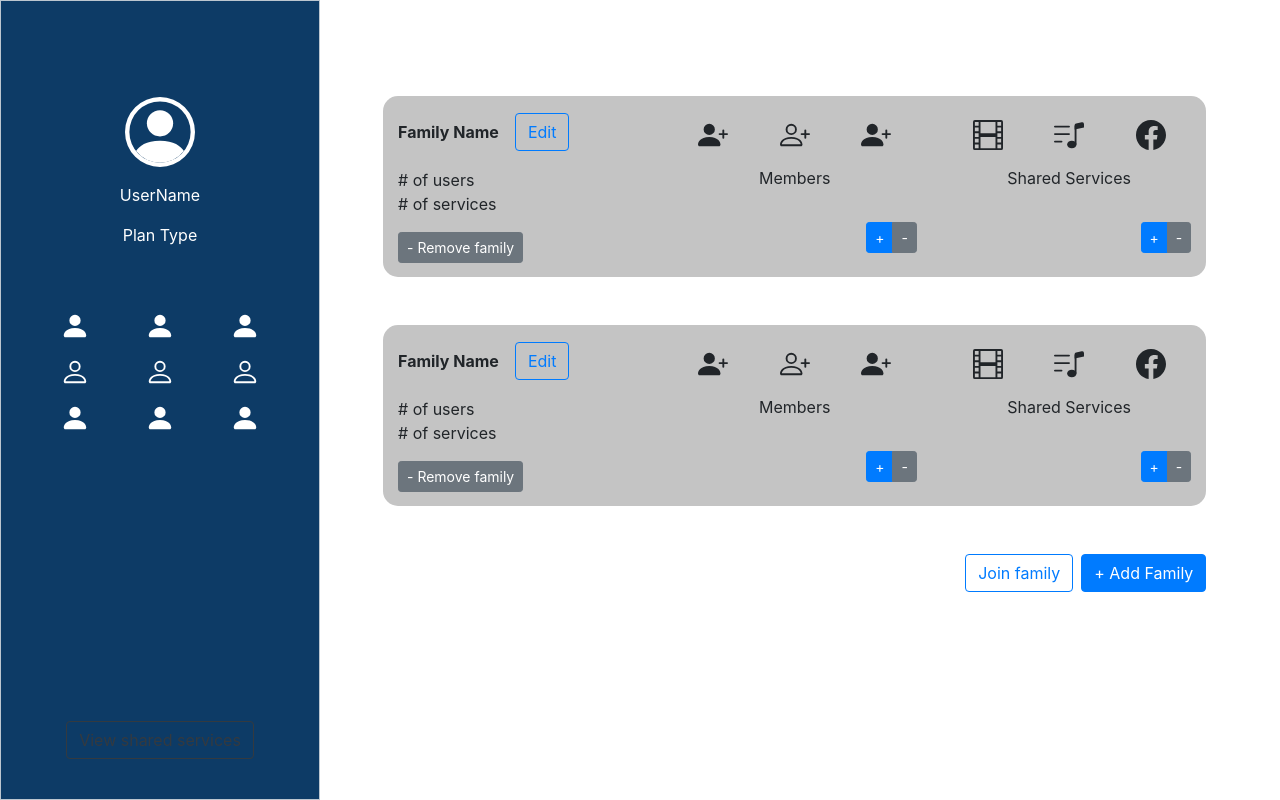
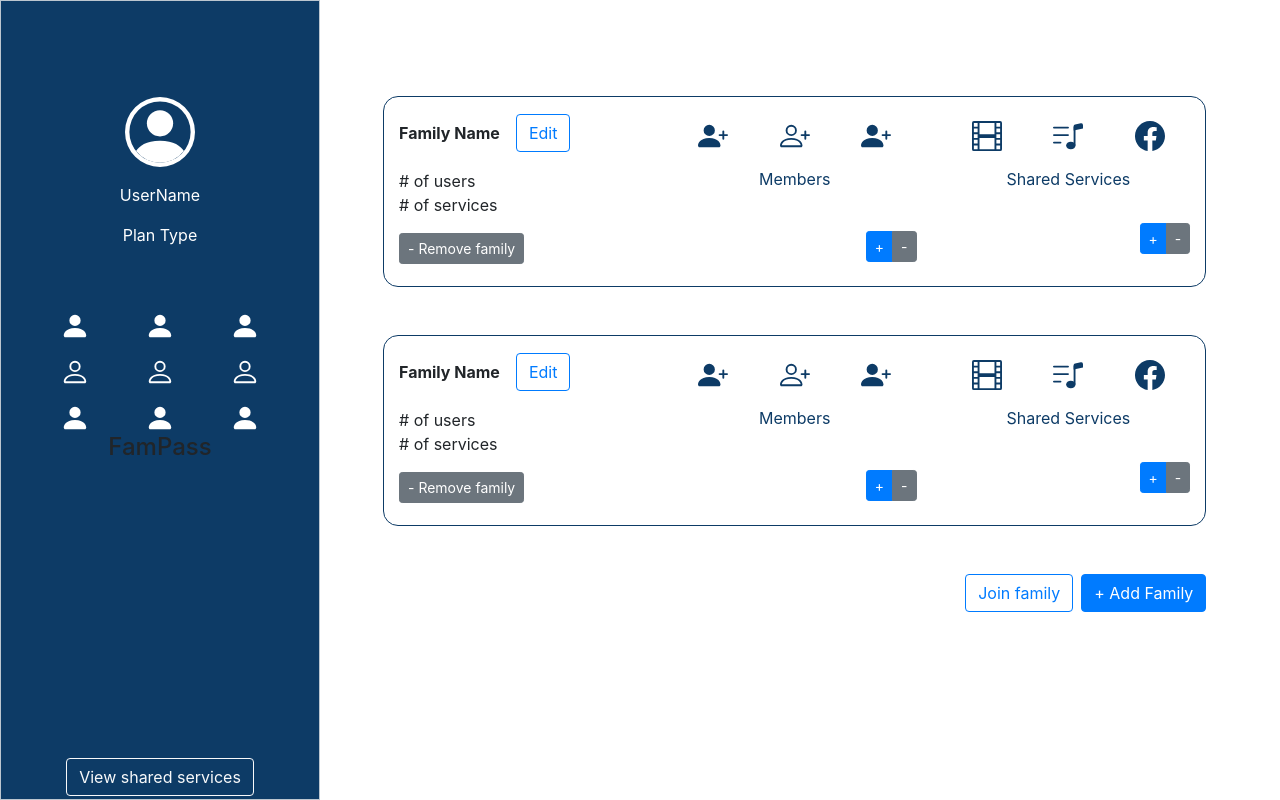
Before and after one commit to FamPassLLC/FamPass, a React app: page /family in a window 1280 px wide. Built offline with nearby package versions, Linux system fonts and the light colour scheme.

Commit message:
updated UI color scheme and buttons

```diff
--- a/client/components/FamilyDisplay.jsx
+++ b/client/components/FamilyDisplay.jsx
@@ -39,7 +39,7 @@ function FamilyDisplay() {
   return (
     <div id="familyName"
       className='d-flex mb-5 justify-content-around'
-      style={{ backgroundColor: 'rgb(196, 196, 196)', borderRadius: '15px' }}>
+      style={{ border: 'solid 1px rgb(13, 59, 102)', borderRadius: '15px' }}>
       <div className='py-2 col-4'>
         <div className='d-flex align-items-center'>
           <p className='mt-3 mr-3'>
@@ -53,7 +53,8 @@ function FamilyDisplay() {
         <button className='btn btn-secondary btn-sm'>- Remove family</button>
       </div>
 
-      <div id="members" className=' py-4 col-4'>
+      <div id="members" className=' py-4 col-4'
+        style={{color: 'rgb(13, 59, 102)'}}>
         <div className='justify-content-around d-flex'>
           <svg
             xmlns='http://www.w3.org/2000/svg'
@@ -100,13 +101,14 @@ function FamilyDisplay() {
         <p className='text-center mt-3'>Members</p>
         <div className='d-flex justify-content-end'>
           <div className='btn-group' role='group' aria-label='Side-by-side button group'>
-            <button className='btn btn-primary btn-sm mt-3'>+</button>
-           <button className='btn btn-secondary btn-sm mt-3'>-</button>
+            <button className='btn btn-primary btn-sm mt-4'>+</button>
+           <button className='btn btn-secondary btn-sm mt-4'>-</button>
           </div>
         </div>
       </div>
 
-      <div id="services" className='col-4 py-4 '>
+      <div id="services" className='col-4 py-4'
+      style={{ color: 'rgb(13, 59, 102)'}}>
         <div className='d-flex justify-content-around'>
           <svg
             xmlns='http://www.w3.org/2000/svg'
--- a/client/components/ServicesDisplay.jsx
+++ b/client/components/ServicesDisplay.jsx
@@ -53,7 +53,7 @@ function ServicesDisplay() {
       <div id="provider">
         <button
         className='btn btn-raised shadow my-button w-xs bg-white d-flex mt-2 mx-4 justify-content-around'
-        style={{ width: '15vw', height: '15vw', borderRadius: '15px' }}
+        style={{ width: '15vw', height: '15vw', border: 'solid 1px lightgrey', borderRadius: '15px' }}
         > Netflix
         </button>
         <div className='d-flex mt-2 mb-4 mx-4 align-items-start'>
@@ -64,7 +64,7 @@ function ServicesDisplay() {
       <div id="provider">
         <button
         className='btn btn-raised shadow my-button w-xs bg-white d-flex mt-2 mx-4 justify-content-around'
-        style={{ width: '15vw', height: '15vw', borderRadius: '15px' }}
+        style={{ width: '15vw', height: '15vw', border: 'solid 1px lightgrey', borderRadius: '15px'}}
         > Spotify
         </button>
         <div className='d-flex mt-2 mb-4 mx-4 align-items-start'>
--- a/client/components/ServicesPage.jsx
+++ b/client/components/ServicesPage.jsx
@@ -17,8 +17,9 @@ function ServicesPage() {
           <ServicesDisplay />
 
         <div className='d-flex justify-content-end align-items-end'>
-          <button className='btn btn-success mr-2'>+ Add Service</button>
-          {/*service icon should be removed from screen once row gets deleted from db*/}
+          <button className='btn btn-secondary mr-2'>- Remove Service</button>
+          <button className='btn btn-primary mr-2'>+ Add Service</button>
+
         </div>
       </div>
     </div>
--- a/client/components/SideBar.jsx
+++ b/client/components/SideBar.jsx
@@ -200,8 +200,9 @@ function SideBar(props) {
           </svg>
         </div>
       </div>
-        <div className='d-flex flex-column align-items-center mt-5' style={{color: 'white'}}>
-          <button id='sideBarButton' onClick={switchTo} className='btn btn-outline-dark'>{props.switchTo}</button>
+        <h4 id='logo'>FamPass</h4>
+        <div className='d-flex flex-column align-items-center mt-5'>
+          <button id='sideBarButton' onClick={switchTo} className='btn btn-outline-light'>{props.switchTo}</button>
         </div>
 
     </div>
--- a/client/components/WelcomeDisplay.jsx
+++ b/client/components/WelcomeDisplay.jsx
@@ -27,14 +27,14 @@ function WelcomeDisplay() {
   }
 
   return (
-    <div id="welcomeButtons" className='d-flex justify-content-center' style ={{margin: '10vw'}}>
+    <div id="welcomeButtons" className='d-flex justify-content-center' style ={{margin: '10vw', border: '0 1px 0 0'}}>
 
       <div className='flex-column align-item-center mx-5' id="viewMyFamilies">
         <h5 className='text-center mb-4' style={{color: 'grey'}}>View my families</h5>
         <button
         onClick={redirectToFamily}
         className='btn btn-raised shadow my-button w-xs bg-white d-flex mt-2 mx-auto justify-content-around'
-        style={{ width: '15vw', height: '15vw', borderRadius: '15px' }}
+        style={{ width: '15vw', height: '15vw', borderRadius: '15px', border: 'solid 1px lightgrey'}}
         > Image 1
         </button>
       </div>
@@ -44,7 +44,7 @@ function WelcomeDisplay() {
         <button
         onClick={redirectToServices}
         className='btn btn-raised shadow my-button w-xs bg-white d-flex mt-2 mx-auto justify-content-around'
-        style={{ width: '15vw', height: '15vw', borderRadius: '15px' }}
+        style={{ width: '15vw', height: '15vw', borderRadius: '15px', border: 'solid 1px lightgrey' }}
         >Image 2
         </button>
       </div>
```
Also changed, not shown: client/chrome extension/extension.css (line endings or trailing spaces).
